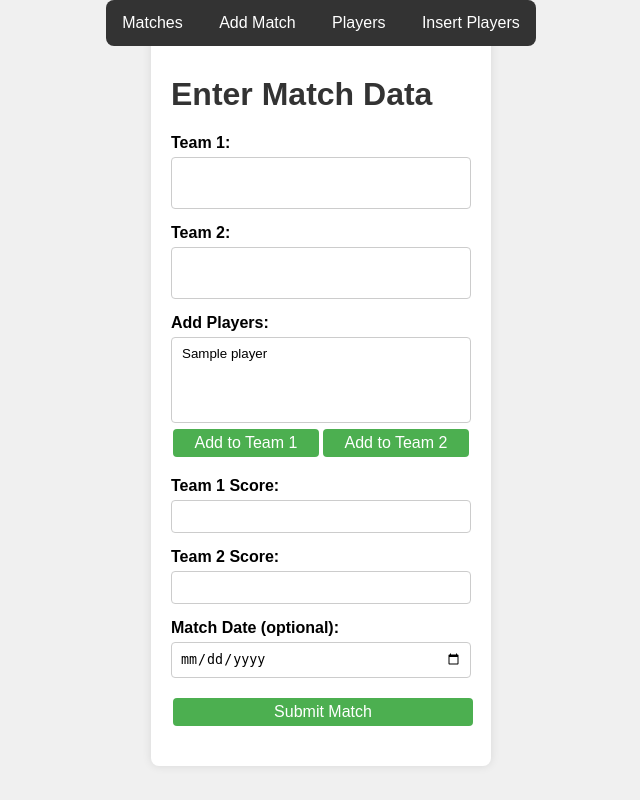
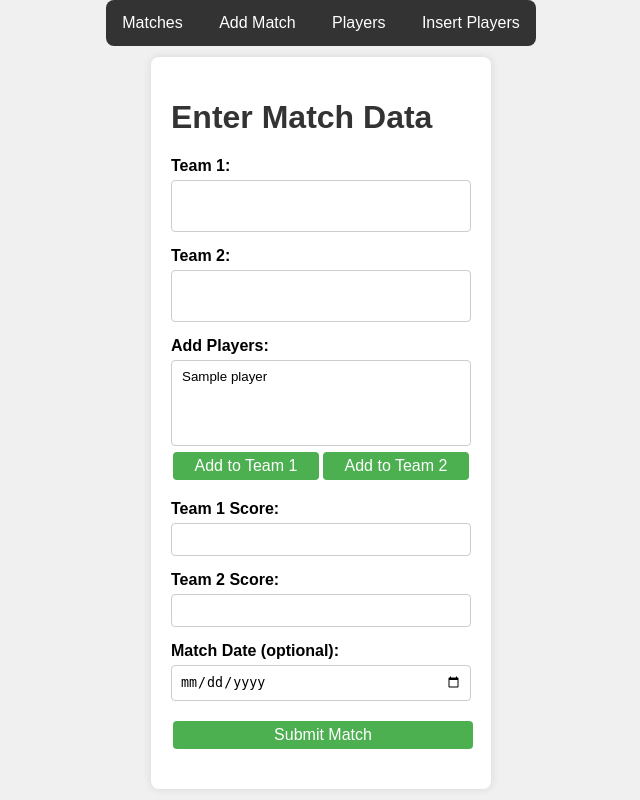
Before and after one commit to ErwanR-Holberton/WebAppTest, a Flask app: template templates/Babyfoot/Add_Match.html in a window 1280 px wide. Shown: the whole page, without its empty margins (319-959 px from the left). Run offline with Flask 3, Linux system fonts and the light colour scheme; the template is opened without the code that fills it: most values are stand-ins (such as "Sample title", 1, 10 or a date in 2020).

Commit message:
Fixed navbar imported position

```diff
--- a/templates/Babyfoot/Add_Match.html
+++ b/templates/Babyfoot/Add_Match.html
@@ -10,11 +10,16 @@
             background-color: #f0f0f0;
             margin: 0;
             padding: 0;
+            height: 100vh;
             display: flex;
             flex-direction: column;
             justify-content: center;
             align-items: center;
-            height: 100vh;
+        }
+        main {
+            flex: 1;
+            display: flex;
+            align-items: center;
         }
 
         h1 {
@@ -125,6 +130,7 @@
 
 <body>
     {% include 'Babyfoot/navbar.html' %}
+    <main>
         <form action="{{url_for('dev_submit_match')}}" method="post" onsubmit="validateForm(event)">
             <h1>Enter Match Data</h1>
 
@@ -176,6 +182,7 @@
                 <button type="submit">Submit Match</button>
             </div>
         </form>
+    </main>
 
     <script>
         function addPlayersToTeam(sourceId, targetContainerId, targetInputId) {
--- a/templates/Babyfoot/navbar.html
+++ b/templates/Babyfoot/navbar.html
@@ -9,10 +9,6 @@
     </nav>
 </header>
 <style>
-    header {
-        position: fixed;
-        top: 0;
-    }
     #header_nav {
         text-align: center; /* Center the entire navigation bar */
     }
```
Lines whose indentation alone changed are shown as unchanged.
